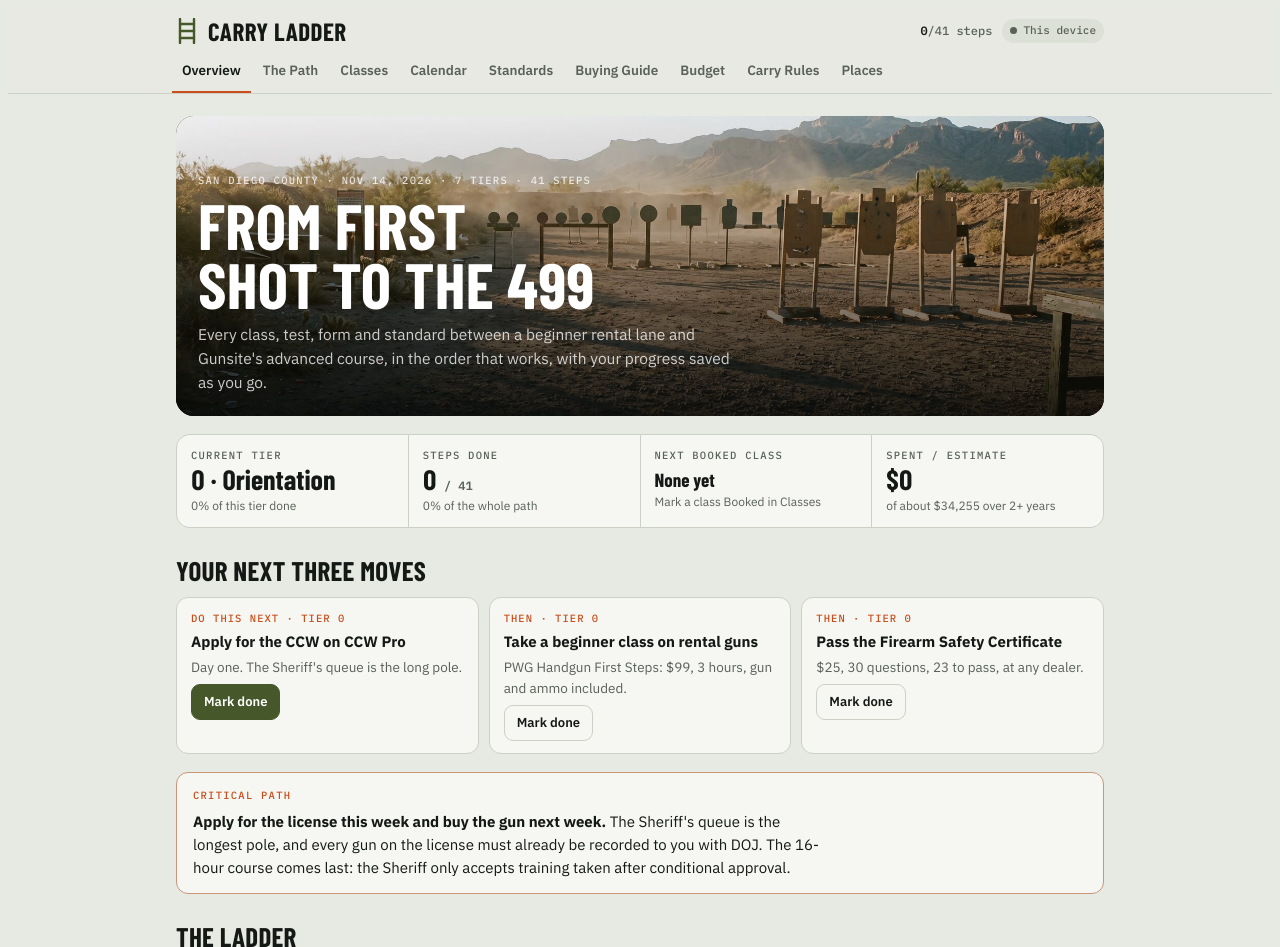
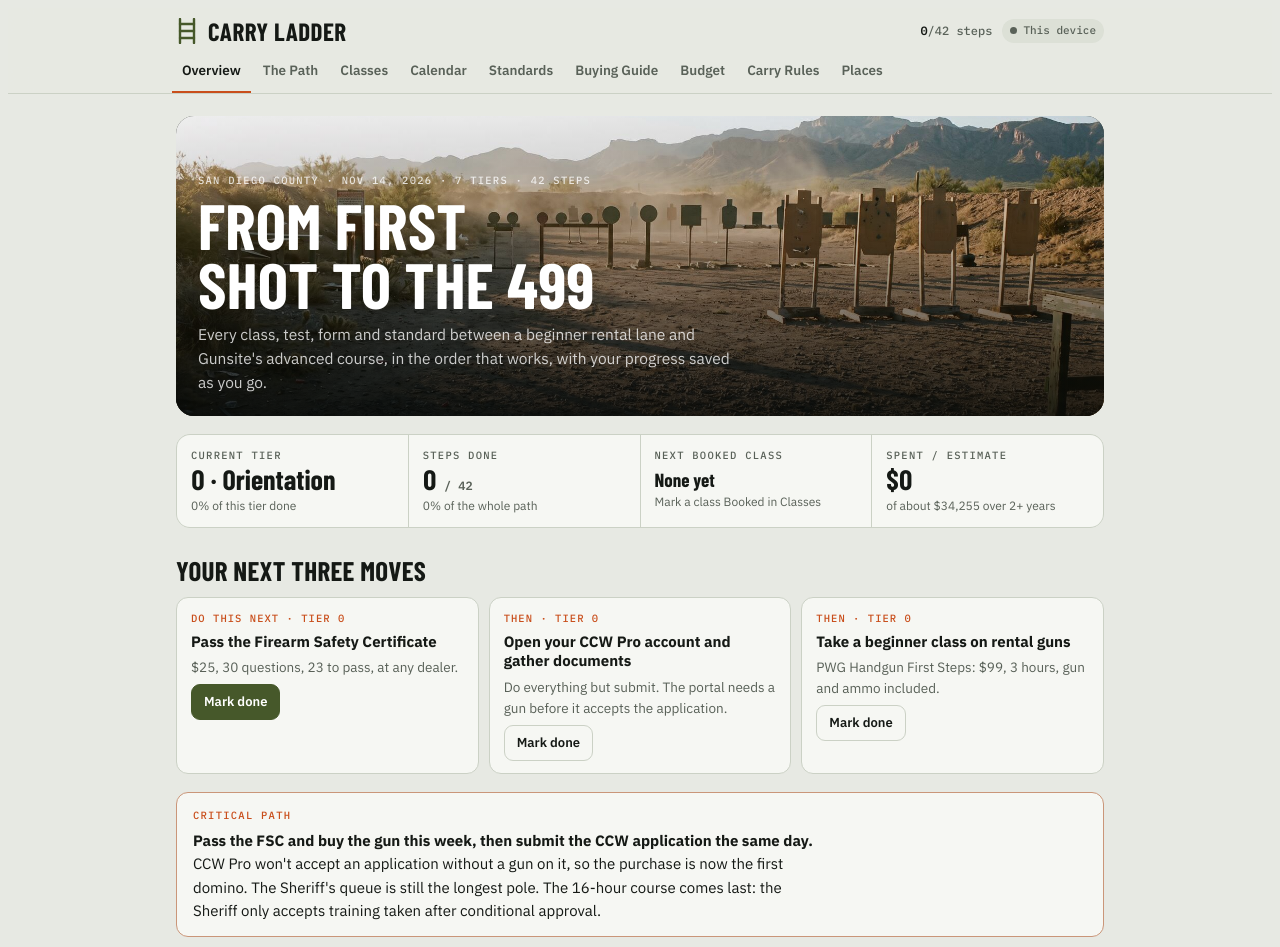
Before and after one commit to IAmFwiz/oneshot, a plain HTML site: page carry-ladder/index.html in a window 1280 px wide. Shown: the top 947 px of the page. Drawn offline with nearby package versions, Linux system fonts and the light colour scheme; a web font is replaced by a local one.

Commit message:
Move CCW submission after gun purchase
CCW Pro will not accept an application without a firearm entered, so
Tier 0 now covers account setup and documents, and a new Tier 1 step
submits the application with the new gun's details.

Co-Authored-By: Claude Opus 5.5 <noreply@anthropic.com>
Claude-Session: https://claude.ai/code/session_01CmctCeZeHuqkvRsJouj6dY

```diff
--- a/carry-ladder/index.html
+++ b/carry-ladder/index.html
@@ -653,17 +653,17 @@ links:[['Rangemaster registration','https://rangemaster.corsizio.com/']]}
 };
 
 const TIERS = [
-{n:0,id:'t0',title:'Orientation',when:'Weeks 1–2',img:'lane',steps:['s1','s2','s3','s4'],
- gate:'Nothing. Start today.',exit:'FSC passed, CCW application filed, carry gun chosen on a timer.',
+{n:0,id:'t0',title:'Orientation',when:'Weeks 1–2',img:'lane',steps:['s1','s2','s4','s3'],
+ gate:'Nothing. Start today.',exit:'FSC passed, CCW Pro account and documents ready, carry gun chosen on a timer.',
  sum:'Learn on rental guns before you own one, and start the license clock on day one.'},
-{n:1,id:'t1',title:'Equip & Secure',when:'Weeks 2–4',img:'gear',steps:['s5','s6','s7','s8'],
- gate:'Firearm Safety Certificate in hand.',exit:'Gun recorded to you, locked storage installed, holster, belt, 5 mags, 1,000 rounds.',
+{n:1,id:'t1',title:'Equip & Secure',when:'Weeks 2–4',img:'gear',steps:['s5','s6','n12','s7','s8'],
+ gate:'Firearm Safety Certificate in hand.',exit:'Gun bought, CCW application submitted with it, locked storage, holster, belt, 5 mags, 1,000 rounds.',
  sum:'The safe goes in before the gun comes home. Locked storage is mandatory in California since Jan 2026, and with kids in the house it is the highest-stakes decision on this list.'},
 {n:2,id:'t2',title:'Fundamentals',when:'Months 1–3',img:'timer',steps:['s9','s10','s11','s12','s13','s14','s15'],
  gate:'Gun, holster and safe.',exit:'Dot Torture 50/50 at 3 yd · Sheriff qual 15/15 · F.A.S.T. under 10.00',
  sum:'Safe gun handling and a clean draw come before anyone puts you under stress. Dry fire does most of the work; live fire confirms it.'},
 {n:3,id:'t3',title:'Licensed',when:'Months 1–6, runs in parallel',img:'papers',steps:['s16','s17','s18','s19','s20'],
- gate:'Application filed in Tier 0.',exit:'CCW card in hand, carry rules memorized.',
+ gate:'Application submitted in Tier 1, the day you have a serial number.',exit:'CCW card in hand, carry rules memorized.',
  sum:'The Sheriff runs on its own clock: about 75 to 90 days from your appointment to conditional approval, then the course, then the card by mail.'},
 {n:4,id:'t4',title:'Immersion',when:'Months 3–9',img:'hero',steps:['s21','n1','s22','s23','s24','s25','n11'],
  gate:'Safe draw and Tier 2 standards met.',exit:'Gunsite Marksman · F.A.S.T. under 7.00 · Bill Drill under 3.50',
@@ -676,7 +676,7 @@ const TIERS = [
  sum:'Low light, advanced simulators, the hardest standards in the civilian world, and the option to teach. Then keep it: skill fades within weeks of stopping.'}
 ];
 
-const SEQ = ['s1','s2','s3','s4','s5','s6','s7','s8','s9','s16','s10','s11','s12','s13','s14','s17','s15','s18','s19','s20','s21','n1','s22','s23','s24','s25','n11','n5','s26','n2','n3','n4','n6','n7','s27','n9','n8','s28','s29','s30','n10'];
+const SEQ = ['s3','s1','s2','s4','s5','s6','n12','s7','s8','s9','s16','s10','s11','s12','s13','s14','s17','s15','s18','s19','s20','s21','n1','s22','s23','s24','s25','n11','n5','s26','n2','n3','n4','n6','n7','s27','n9','n8','s28','s29','s30','n10'];
 
 const COURSES = [
 {id:'pwg-first',name:'Handgun First Steps',by:'PWG Range',tier:0,where:'Poway',drive:'25 min',cost:99,costL:'$99',ammo:'Gun and ammo included',prereq:'None',sched:'Runs often; book online',note:'Three hours on rental guns. The community default for true beginners.',url:'https://www.pwgrange.com/class/handgun-first-steps/',verdict:['p-ok','Start here']},
@@ -709,8 +709,8 @@ const COURSES = [
 ];
 
 const BUDGET = {
-t0:[['Firearm Safety Certificate',25,25],['CCW application + Livescan',128.2,128.2],['PWG Handgun First Steps',99,99],['Range time and rentals',60,150]],
-t1:[['Bedside quick-access + main safe',400,1500,'est.'],['Pistol, red dot, DROS, taxes',1200,1500,'est.'],['Holster, belt, 5 magazines',300,500],['1,000 practice + 100 carry rounds',400,550,'est.'],['DOJ-listed car lockbox',50,120,'est.']],
+t0:[['Firearm Safety Certificate',25,25],['PWG Handgun First Steps',99,99],['Range time and rentals',60,150]],
+t1:[['CCW application + Livescan',128.2,128.2],['Bedside quick-access + main safe',400,1500,'est.'],['Pistol, red dot, DROS, taxes',1200,1500,'est.'],['Holster, belt, 5 magazines',300,500],['1,000 practice + 100 carry rounds',400,550,'est.'],['DOJ-listed car lockbox',50,120,'est.']],
 t2:[['PWG Gold: join + 3 months',347,347],['PWG Defensive Handgun',199,199],['Private lessons ×3–4',300,600,'est.'],['Dry-fire tools (MantisX, DryFireMag…)',100,500,'est.'],['Practice ammo, ~2,400 rounds',850,1000,'est.'],['Law of Self Defense',90,90],['Stop the Bleed, tourniquet, kit',50,150,'est.'],['First match',20,20]],
 t3:[['16-hour CCW course',340,499],['Final Sheriff + DOJ fee',140.8,140.8]],
 t4:[['Gunsite 250 + Day Zero',2385,2385],['Home long gun (pump or featureless AR)',450,1800,'est.'],['250 ammo, ~1,050 rounds',380,450,'est.'],['Arizona travel and lodging',700,1500,'est.'],['Modern Samurai AIWB + 700 rounds',860,900,'est.'],['Livermore travel',500,900,'est.'],['Tactical Hyve Essential Defense',750,750],['TacCon tuition + Dallas travel',900,1800,'est.'],['Grappling, 6 months',900,1500,'est.']],
@@ -724,6 +724,15 @@ const SUGGEST = {'hyve-ed':'2027-01-30','msp':'2027-02-27','taccon':'2027-04-02'
 const OLDSTEPS = Object.fromEntries(OLD.phases.flatMap(p=>p.steps).map(s=>[s.id,s]));
 const STEPS = Object.assign({}, OLDSTEPS, NEW_STEPS);
 (function patch(){
+  Object.assign(STEPS.s1,{short:'CCW Pro account',title:'Open your CCW Pro account and gather documents',one:'Do everything but submit. The portal needs a gun before it accepts the application.',
+   body:`<p>Create the account now and fill in every section you can: personal history, residence, employment, references. CCW Pro won't let you submit until a firearm is entered, so the submit step moves to Tier 1, right after you buy. Having the rest done means you can submit within minutes of getting the serial number.</p>
+   <ul><li>References: three. If you're married, your spouse must be one of them, and a spouse satisfies both reference rules.</li><li>Disclose everything. Since Jan 2026 (AB 1078), inaccurate or incomplete answers require denial or revocation.</li><li>Cannabis use is a disqualifier.</li><li>Scan two monthly proofs of residence (utility, phone, bank; no P.O. box) and your CA license.</li></ul>`,
+   facts:[['Portal','CCW Pro (replaced Permitium in 2024)'],['Contact','ccw@sdsheriff.org · 858-974-2020']]});
+  NEW_STEPS.n12 = STEPS.n12 = {id:'n12',short:'Submit CCW',title:'Submit the CCW application with your new gun',one:'Enter make, model, caliber and serial from your purchase paperwork, then book the earliest appointment.',isNew:true,
+   body:`<p>The dealer's purchase paperwork lists the make, model, caliber and serial number. Enter them in CCW Pro the day you buy, submit, pay the first fees, and book the earliest appointment shown. Then check the portal several times a day for cancellations; 2025 applicants who did this pulled their appointments in from months to days.</p>
+   <ul><li><strong>Unconfirmed:</strong> whether the Sheriff accepts the gun before your 10-day wait ends, or only after pickup when it's recorded to you with DOJ. If the portal or staff refuse it on purchase day, submit on pickup day. Ask ccw@sdsheriff.org to be sure.</li><li>The gun must be registered in your name by the interview.</li><li>You can add up to two more guns later (license modifications, $10 each).</li></ul>`,
+   facts:[['Pay now','$128.20 ($35.20 Sheriff + $93 Livescan)'],['Delay vs. old plan','0 to 10 days'],['Contact','ccw@sdsheriff.org · 858-974-2020']],
+   links:[['CCW Pro portal','https://ccw-sdsd.cssa.cloud'],['Sheriff CCW page','https://www.sdsheriff.gov/i-want-to/get-a-permit-or-license/regulatory-licenses-and-fees/concealed-weapons-license']]};
   const s21 = STEPS.s21; if(s21&&s21.facts){ s21.facts = s21.facts.map(f=>f[0]==='Next'?['Next','Nov 30–Dec 4, 2026; 2027: Jan 11–15, Feb 1–5, Mar 8–12 (Bring-a-Buddy), Apr 5–9, Apr 26–30 · full list in Calendar']:f); }
   const s27 = STEPS.s27; if(s27&&s27.facts){ s27.facts.push(['Next listed','Sorrento, LA, Apr 24–25, 2027 ($651.53)']); }
   const s26 = STEPS.s26; if(s26&&s26.facts){ s26.facts.push(['2027','No SoCal date posted as of '+VERIFIED]); }
@@ -823,7 +832,7 @@ function renderOverview(){
   </div>
   <h2 class="sec">Your next three moves</h2>
   <div class="moves">${next.map((id,i)=>{const s=STEPS[id];const t=tierOf(id);return `<div class="move"><span class="k">${i===0?'Do this next':'Then'} · Tier ${t.n}</span><span class="h">${esc(s.title)}</span><span class="b">${s.one}</span><button class="btn ${i===0?'pri':''}" data-done="${id}">Mark done</button></div>`}).join('')||'<p class="lead">Every step is checked off. Keep the standards current.</p>'}</div>
-  <div class="callout hot"><span class="eyebrow">Critical path</span><p><strong>Apply for the license this week and buy the gun next week.</strong> The Sheriff's queue is the longest pole, and every gun on the license must already be recorded to you with DOJ. The 16-hour course comes last: the Sheriff only accepts training taken after conditional approval.</p></div>
+  <div class="callout hot"><span class="eyebrow">Critical path</span><p><strong>Pass the FSC and buy the gun this week, then submit the CCW application the same day.</strong> CCW Pro won't accept an application without a gun on it, so the purchase is now the first domino. The Sheriff's queue is still the longest pole. The 16-hour course comes last: the Sheriff only accepts training taken after conditional approval.</p></div>
   <h2 class="sec">The ladder</h2>
   <div class="ladder">${TIERS.slice().reverse().map(t=>{const p=tierPct(t);return `<a class="rung ${t===ct?'cur':''} ${p===1?'done':''}" href="#path" data-jump="${t.id}"><span class="n">${t.n}</span><span style="min-width:0"><span class="t">${esc(t.title)}</span><span class="w" style="display:block">${esc(t.when)} · exit: ${esc(t.exit)}</span><span class="meter"><i style="width:${p*100}%"></i></span></span><span class="pct">${t.steps.filter(id=>ST.done[id]).length}/${t.steps.length}</span></a>`}).join('')}</div>
   <h2 class="sec">Timeline, Nov 2026 to Dec 2027</h2>
@@ -836,7 +845,7 @@ function gantt(){
   const start=pd('2026-11-01'), end=pd('2028-01-01');
   const W=900, L=128, R=12, top=26, rowH=30, H=top+TIERS.length*rowH+10;
   const x = s => L + (pd(s)-start)/(end-start)*(W-L-R);
-  const win = {t0:['2026-11-15','2026-12-01'],t1:['2026-11-24','2026-12-24'],t2:['2026-12-01','2027-03-15'],t3:['2026-11-15','2027-05-31'],t4:['2027-01-15','2027-08-31'],t5:['2027-06-01','2027-12-31'],t6:['2027-08-15','2027-12-31']};
+  const win = {t0:['2026-11-15','2026-12-01'],t1:['2026-11-24','2026-12-24'],t2:['2026-12-01','2027-03-15'],t3:['2026-11-24','2027-06-15'],t4:['2027-01-15','2027-08-31'],t5:['2027-06-01','2027-12-31'],t6:['2027-08-15','2027-12-31']};
   let g = '';
   for(let i=0;i<=14;i++){const d=new Date(Date.UTC(2026,10+i,1));const s=d.toISOString().slice(0,10);const xx=x(s);
     g+=`<line x1="${xx}" y1="${top-6}" x2="${xx}" y2="${H-6}" stroke="var(--line)" stroke-width="1"/>`;
```
